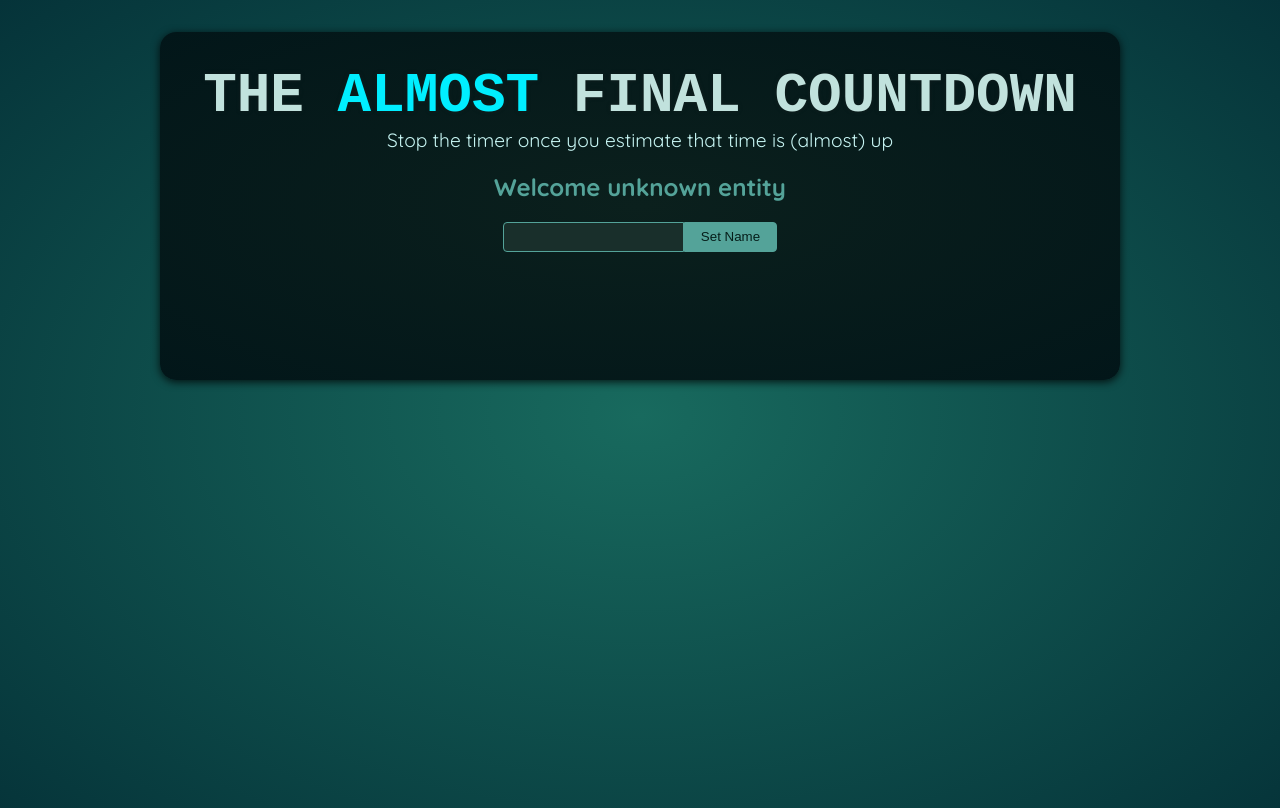
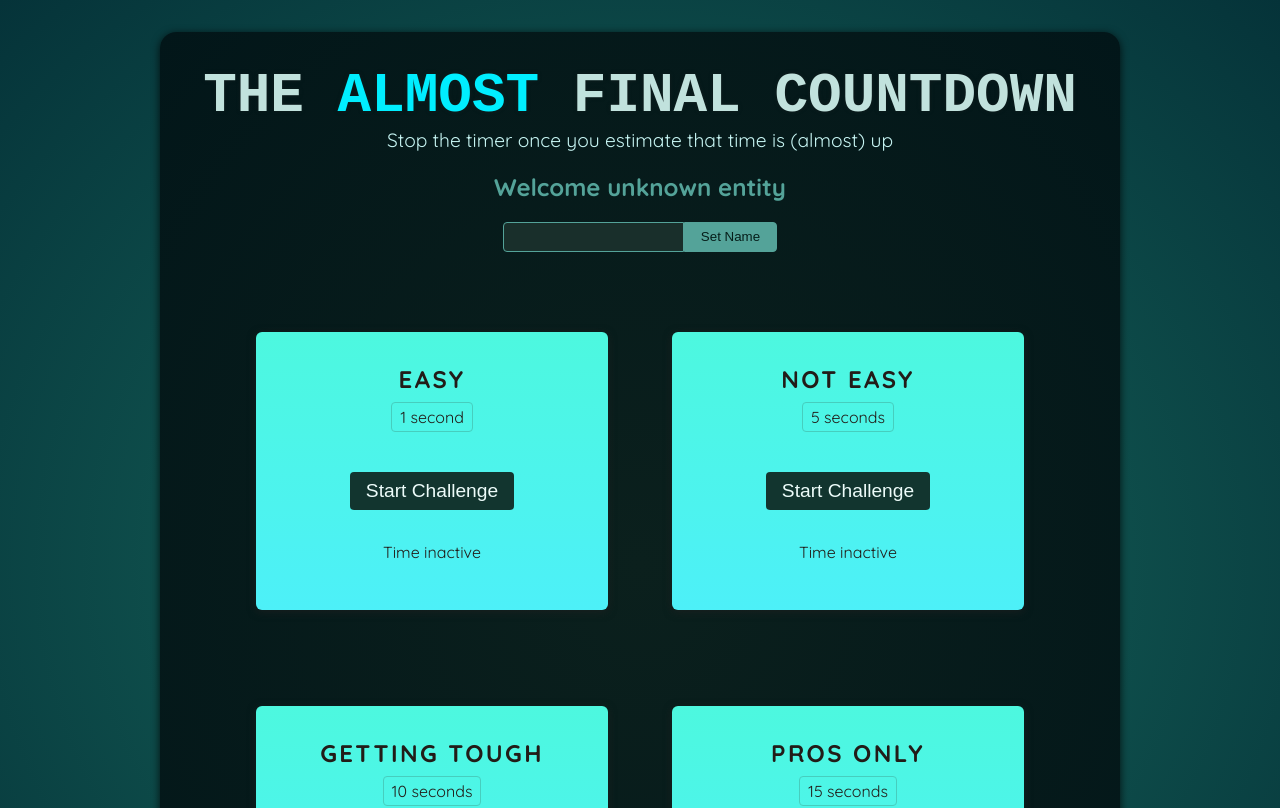
Before and after one commit to mehranroham/working-with-refs, a React (Vite) app: page / in a window 1280 px wide. Shown: the top 808 px of the page. Built offline with nearby package versions, Linux system fonts and the light colour scheme; a web font is replaced by a local one.

Commit message:
useImperativeHandle

```diff
--- a/src/App.jsx
+++ b/src/App.jsx
@@ -1,10 +1,16 @@
 import Player from './components/Player.jsx';
+import TimerChallenge from './components/TimerChallenge.jsx';
 
 function App() {
   return (
     <>
       <Player />
-      <div id="challenges"></div>
+      <div id='challenges'>
+        <TimerChallenge title='Easy' targetTime={1} />
+        <TimerChallenge title='Not Easy' targetTime={5} />
+        <TimerChallenge title='Getting Tough' targetTime={10} />
+        <TimerChallenge title='Pros Only' targetTime={15} />
+      </div>
     </>
   );
 }
--- a/src/components/Player.jsx
+++ b/src/components/Player.jsx
@@ -1,23 +1,20 @@
-import { useState } from 'react';
+import { useRef, useState } from 'react';
 
 export default function Player() {
-  const [name, setName] = useState('');
-  const [submitted, setSubmitted] = useState(false);
+  const [entredName, setEnteredName] = useState();
 
-  const handleChange = (event) => {
-    setSubmitted(false);
-    setName(event.target.value);
-  };
+  const playerName = useRef();
 
   const handleClick = () => {
-    setSubmitted(true);
+    setEnteredName(playerName.current.value);
+    playerName.current.value = '';
   };
 
   return (
     <section id='player'>
-      <h2>Welcome {submitted ? name : 'unknown entity'}</h2>
+      <h2>Welcome {entredName ?? 'unknown entity'}</h2>
       <p>
-        <input type='text' value={name} onChange={handleChange} />
+        <input type='text' ref={playerName} />
         <button onClick={handleClick}>Set Name</button>
       </p>
     </section>
--- /dev/null
+++ b/src/components/ResultModal.jsx
@@ -0,0 +1,37 @@
+import { forwardRef, useImperativeHandle, useRef } from 'react';
+
+const ResultModal = forwardRef(function ResultModal(
+  { result, targetTime, setTimerStarted },
+  ref
+) {
+  const dialog = useRef();
+  // define properties and methods that can acces in this component from other components
+  useImperativeHandle(ref, () => {
+    return {
+      open() {
+        dialog.current.showModal();
+      },
+    };
+  });
+
+  const handleClose = () => {
+    setTimerStarted(false);
+  };
+
+  return (
+    <dialog ref={dialog} className='result-modal'>
+      <h2>You {result}</h2>
+      <p>
+        the target time was <strong>{targetTime} seconds.</strong>
+      </p>
+      <p>
+        you stopped the timer with <strong>X seconds left</strong>
+      </p>
+      <form method='dialog'>
+        <button onClick={handleClose}>Close</button>
+      </form>
+    </dialog>
+  );
+});
+
+export default ResultModal;
--- /dev/null
+++ b/src/components/TimerChallenge.jsx
@@ -0,0 +1,48 @@
+import { useRef, useState } from 'react';
+import ResultModal from './ResultModal';
+
+export default function TimerChallenge({ title, targetTime }) {
+  const [timerStarted, setTimerStarted] = useState(false);
+  const [timerExpired, setTimerExpired] = useState(false);
+
+  let timer = useRef();
+  let dialog = useRef();
+
+  const handleStart = () => {
+    timer.current = setTimeout(() => {
+      setTimerExpired(true);
+      dialog.current.open();
+    }, targetTime * 1000);
+    setTimerStarted(true);
+  };
+
+  const handleStop = () => {
+    clearTimeout(timer.current);
+    setTimerStarted(false);
+  };
+
+  return (
+    <>
+      <ResultModal
+        ref={dialog}
+        setTimerStarted={setTimerStarted}
+        targetTime={targetTime}
+        result='lost'
+      />
+      <section className='challenge'>
+        <h2>{title}</h2>
+        <p className='challenge-time'>
+          {targetTime} second{targetTime > 1 ? 's' : ''}
+        </p>
+        <p>
+          <button onClick={timerStarted ? handleStop : handleStart}>
+            {timerStarted ? 'Stop' : 'Start'} Challenge
+          </button>
+        </p>
+        <p className={timerStarted ? 'active' : undefined}>
+          {timerStarted ? 'Time is running' : 'Time inactive'}
+        </p>
+      </section>
+    </>
+  );
+}
```
